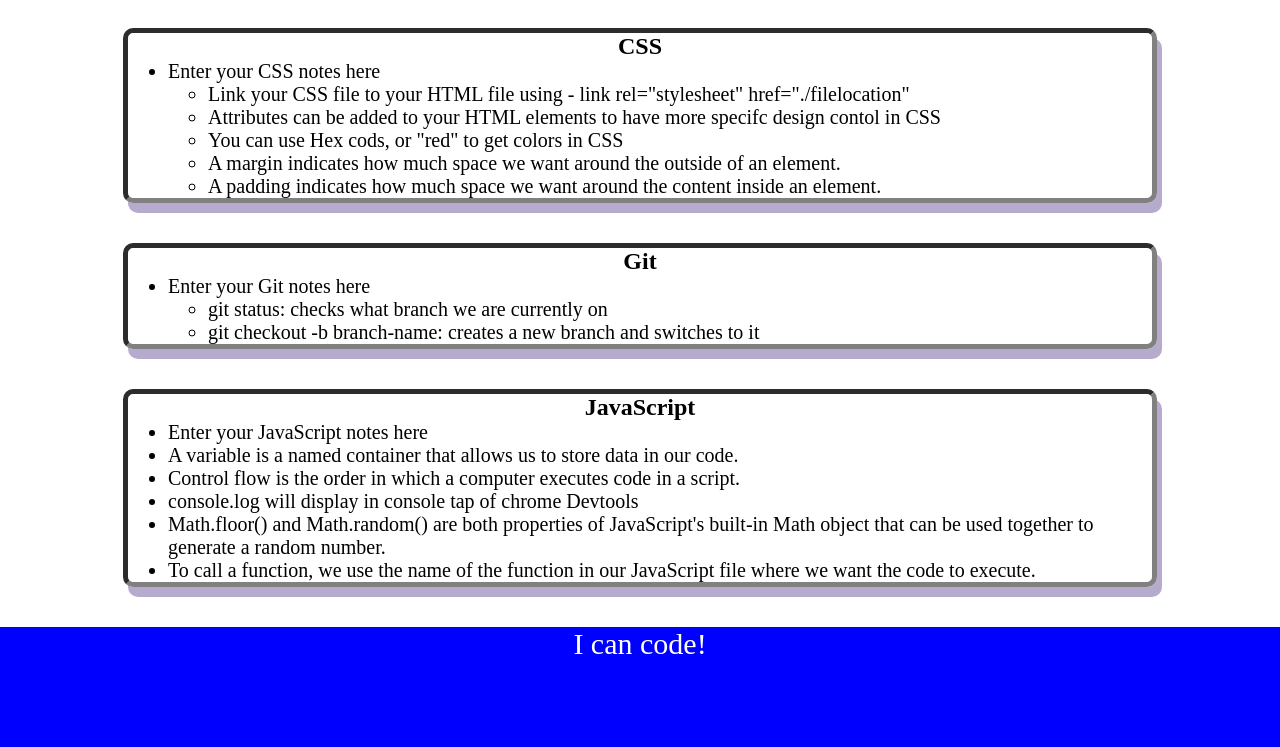
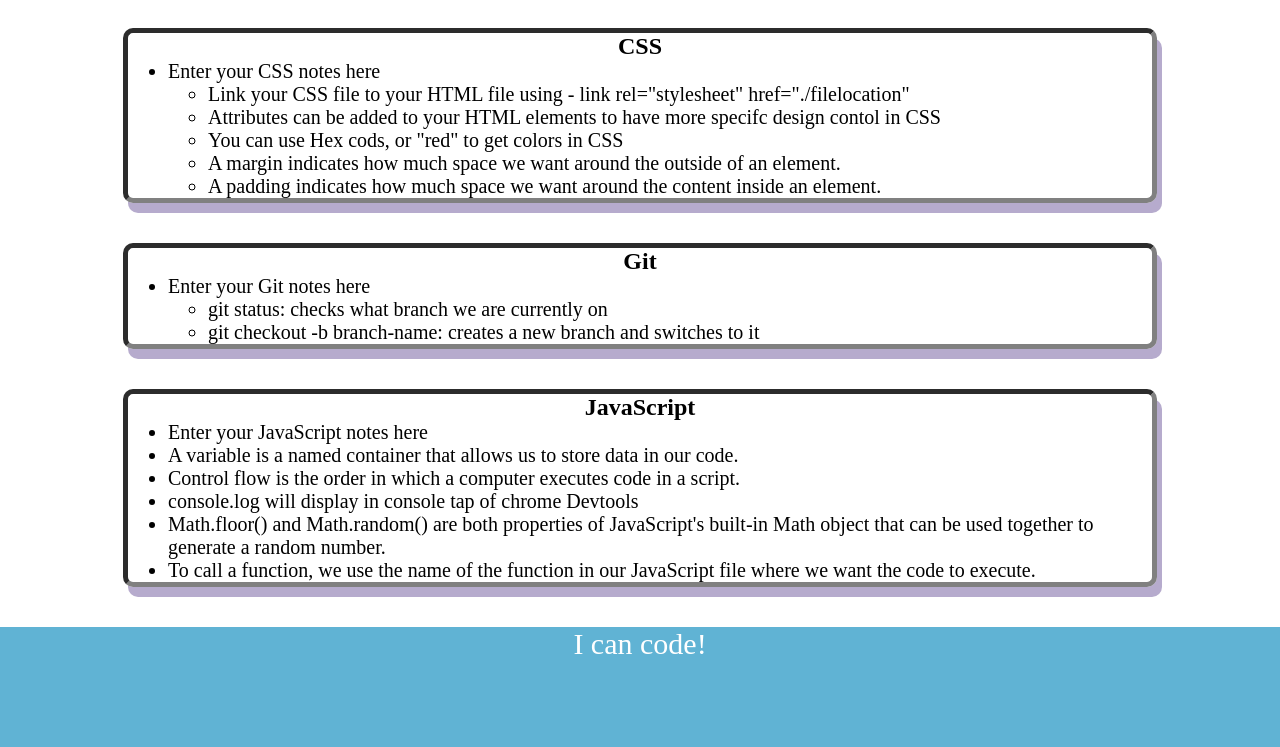
Before and after one commit to mrartrager/Prework-Study-Guide, a plain HTML site: page index.html in a window 1280 px wide. Shown: the part 301-1048 px from the top of the page. Drawn offline with Linux system fonts and the light colour scheme.

Commit message:
added CSS to prject

```diff
--- a/assets/style.css
+++ b/assets/style.css
@@ -7,7 +7,7 @@ header,
 footer {
     width: 100%;
     height: 120px;
-    background-color: blue;
+    background-color: rgb(96, 179, 212);
     color: white;
 }
 
```
